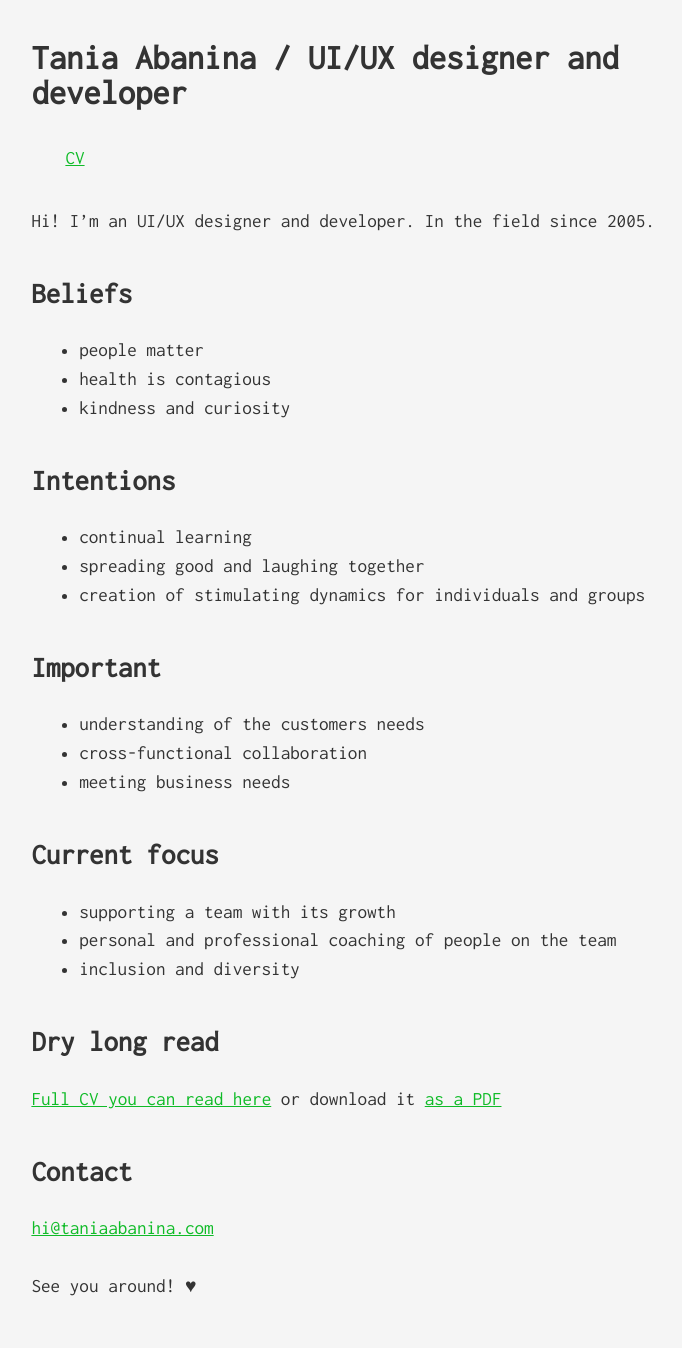
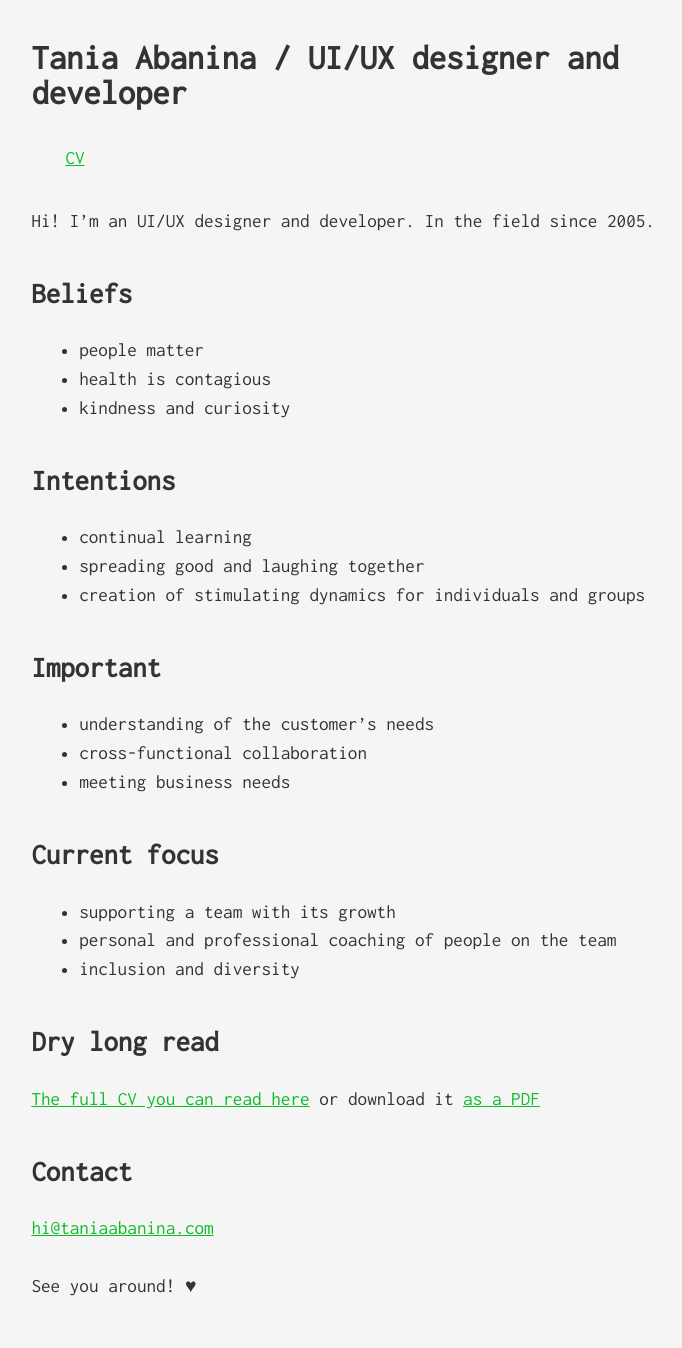
Before and after one commit to tataata/taniaabanina.com, a Jekyll site: the page built from index.md, in a window 1280 px wide. Shown: the whole page, without its empty margins (7-689 px from the left). Built offline with Jekyll 4.4.1, drawn with Linux system fonts in a browser that asks for light colours; some of the changed lines change nothing that is shown.

Commit message:
copy adjustment on the main page

```diff
--- a/index.md
+++ b/index.md
@@ -29,7 +29,7 @@
 
 
 ## Important
-- understanding of the customers needs
+- understanding of the customer's needs
 - cross-functional collaboration
 - meeting business needs
 
@@ -41,14 +41,10 @@
 
 
 ## Dry long read
-[Full CV you can read here](cv) or download it [as a PDF](/tania-abanina-cv.pdf)
+[The full CV you can read here](cv) or download it [as a PDF](/tania-abanina-cv.pdf)
 
 
 {% include contact.md %}
 
-<!--
-
-## Another place on the web
-- [tataata](http://tataata.com) -->
 
 See you around! ♥
```
Also changed, not shown: 1 other file.
